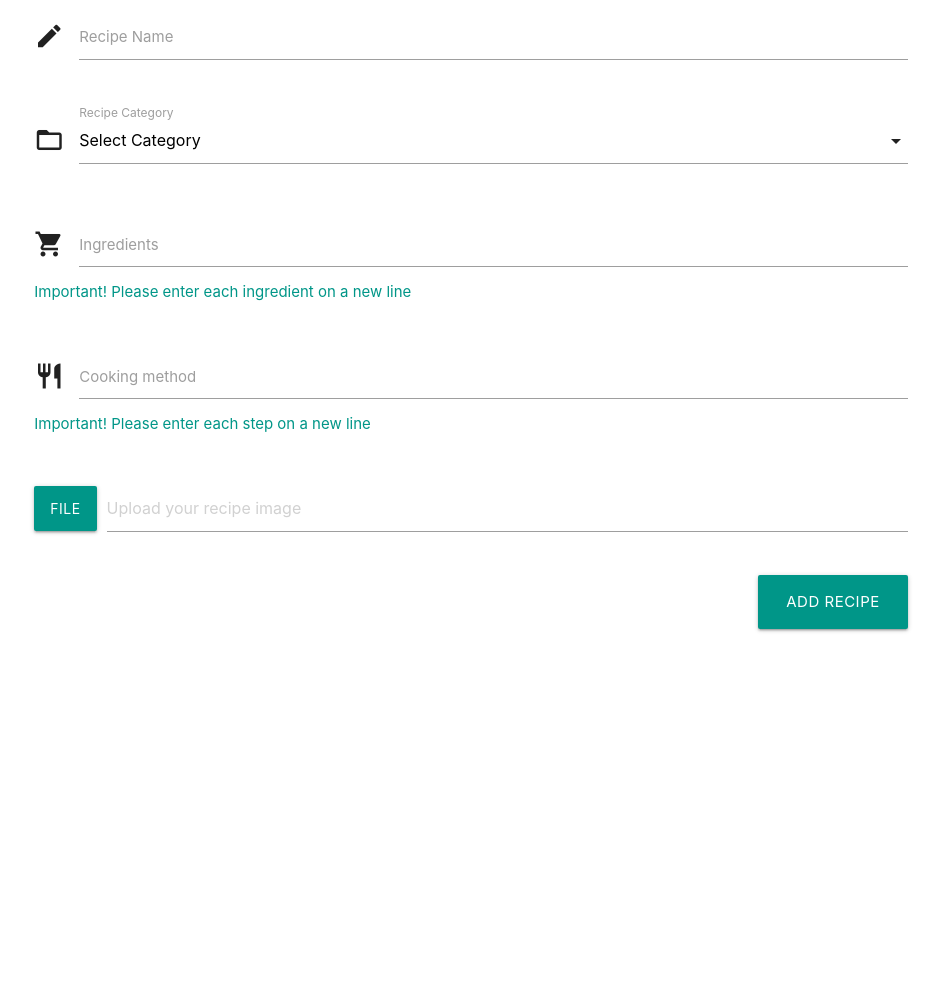
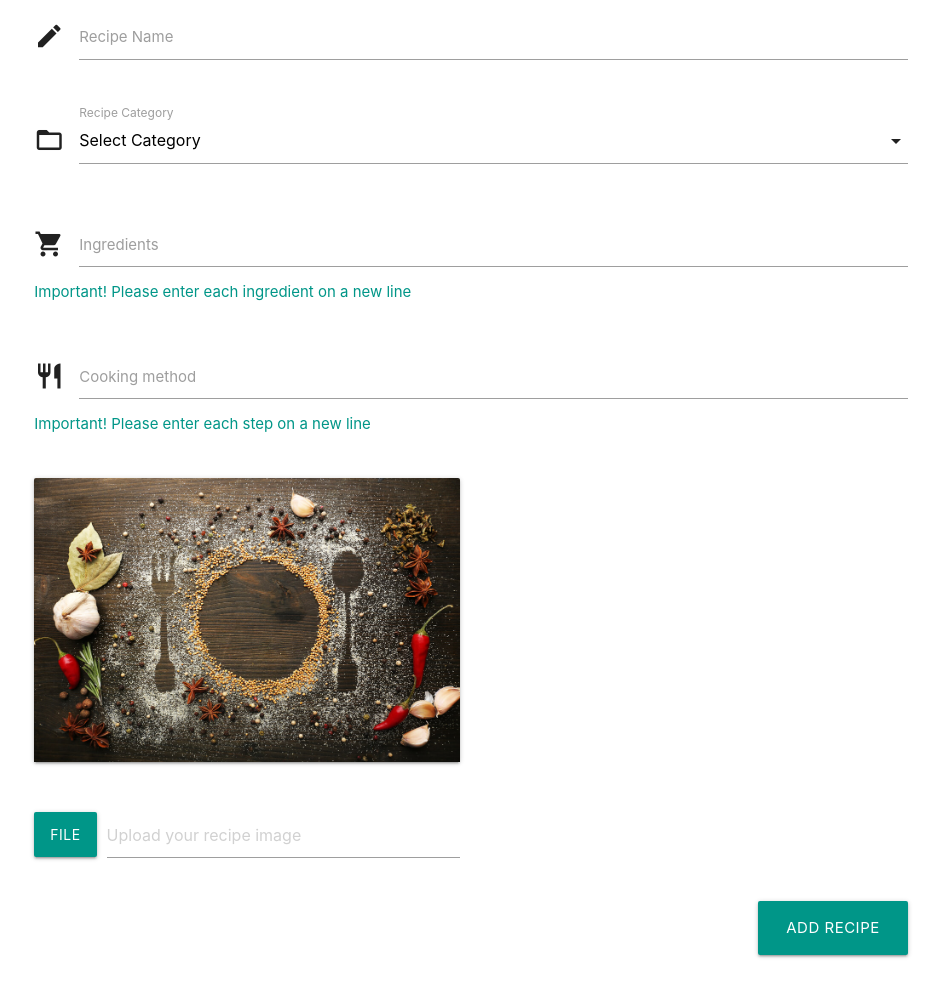
Before and after one commit to Code-Institute-Submissions/ms-project-3-v2, a Flask app: page /add_recipe in a window 1280 px wide. Shown: the part 160-1155 px from the top of the page, without its empty margins (169-1110 px from the left). Before the commit the page ends 792 px from the top, so only its background shows below. Run offline with Flask 2, Linux system fonts and the light colour scheme; data that the repository does not hold is empty; some libraries are stand-ins or nearby versions.

Commit message:
Added image placeholder to add recipe form

```diff
--- a/templates/add_recipe.html
+++ b/templates/add_recipe.html
@@ -4,7 +4,8 @@
         <h3 class="center-align blue-grey-text">Add Recipe</h3>
 
         <div class="row">
-            <form class="col s12" method ="POST" action="">
+            <!-- enctype="multipart/form-data" is required for file upload-->
+            <form class="col s12"  method ="POST" action="{{ url_for('add_recipe') }}" enctype="multipart/form-data">
                 <!-- recipe name -->
                 <div class="row">
                     <div class="input-field col s12">
@@ -44,9 +45,19 @@
                         <p class="teal-text">Important! Please enter each step on a new line</p>
                     </div>
                 </div>
+                <!--recipe image placeholder-->
+                <div class="row">
+                    <div class="col s12 m6">
+                        <div class="card">
+                            <div class="card-image">
+                              <img src="{{url_for('static', filename='images/no-image.jpg')}}">
+                            </div>
+                        </div>
+                    </div>
+                </div>
                 <!--recipe image upload-->
                 <div class="row">
-                    <div class="col s12 file-field input-field">
+                    <div class="col s12 m6 file-field input-field">
                         <div class="btn teal">
                             <span>File</span>
                             <input type="file" id="recipe_image" name="recipe_image" accept="image/png, image/jpeg, image/jpg"/>
```
